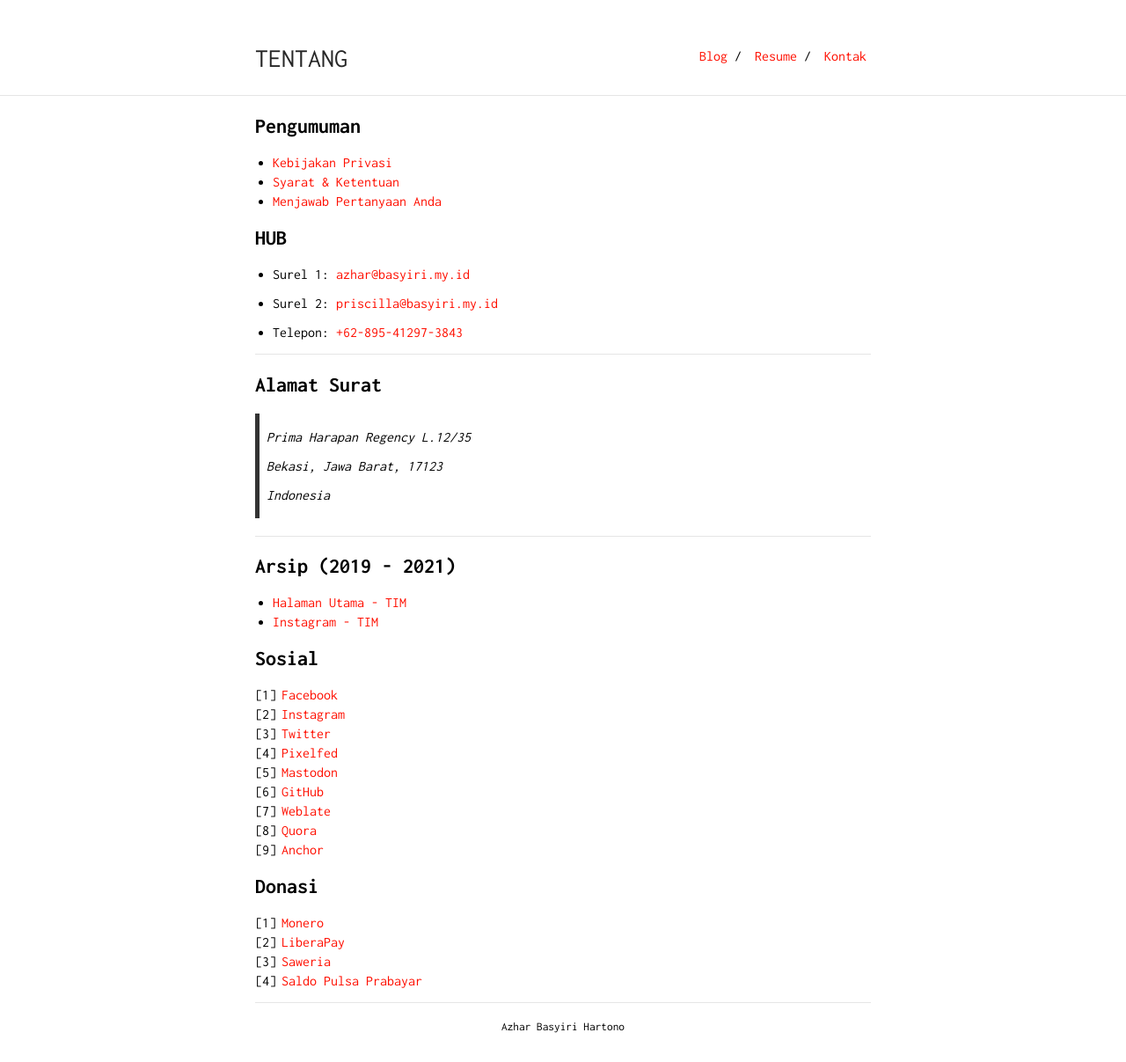
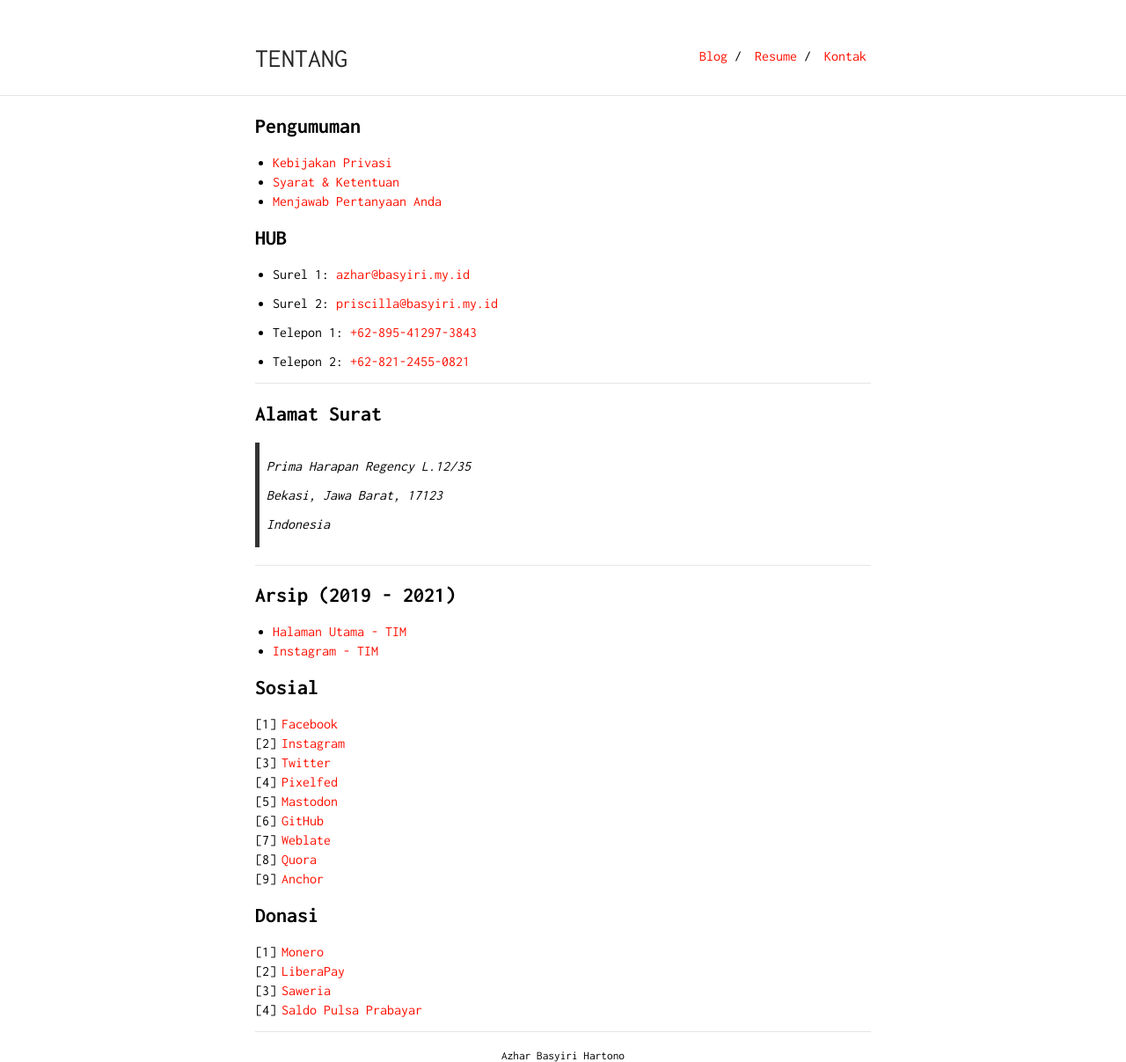
Before and after one commit to intrapegasus/id, a Jekyll site: the page built from kontak.md, in a window 1280 px wide. Shown: the whole page at 88% size. Built offline with Jekyll 4.4.1, drawn with Linux system fonts in a browser that asks for light colours; our own code applies the rules of GitHub Pages for plain Markdown files; before the commit the page ends 1174 px from its top, so only the background shows below that.

Commit message:
Update kontak.md

```diff
--- a/kontak.md
+++ b/kontak.md
@@ -15,7 +15,9 @@
 
 * Surel 2: [priscilla@basyiri.my.id](mailto:priscilla@basyiri.my.id)
 
-* Telepon: [+62-895-41297-3843](tel:+62-895-41297-3843)
+* Telepon 1: [+62-895-41297-3843](tel:+62-895-41297-3843)
+
+* Telepon 2: [+62-821-2455-0821](tel:+62-821-2455-0821)
 
 ---
 
```
